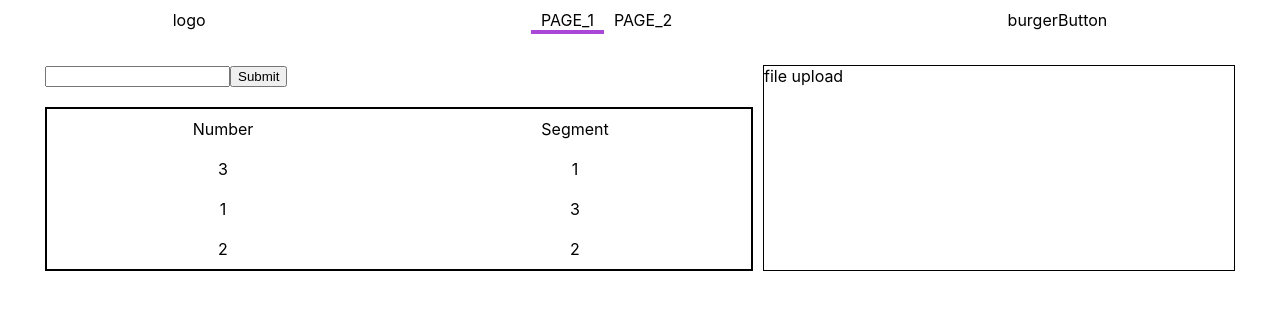
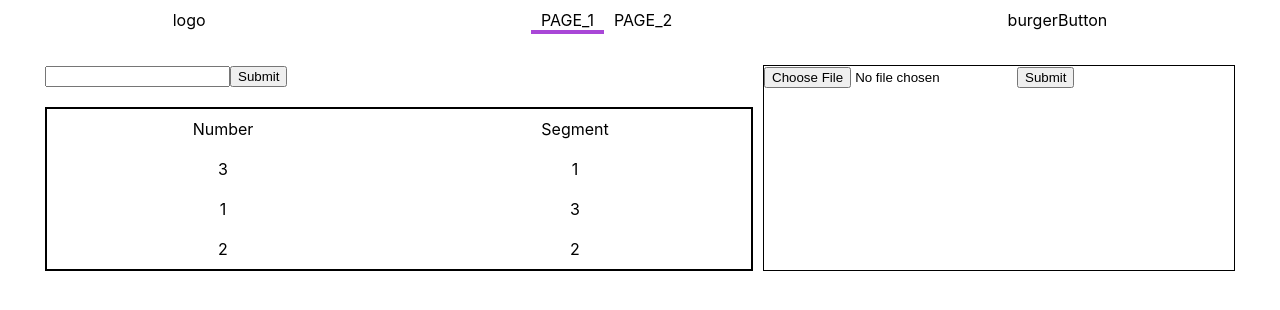
Before and after one commit to cp-final/front, a React (Create React App) app: page / in a window 1280 px wide. Shown: the top 310 px of the page. Built offline with nearby package versions, Linux system fonts and the light colour scheme.

Commit message:
homepage file upload section implementation

```diff
--- a/src/components/HomePage/FileUploadSection/FileUploadSection.jsx
+++ b/src/components/HomePage/FileUploadSection/FileUploadSection.jsx
@@ -1,10 +1,22 @@
-import React from 'react';
+import React, {useState} from 'react';
 import s from "./FileUploadSection.module.css";
 
 const FileUploadSection = (props) => {
+    const [file, setFile] = useState(null);
+
+    const handleSubmit = (e) => {
+        e.preventDefault();
+        if (!file) return;
+        console.log(file);
+    };
+
     return (
         <div className={s.wrapper}>
-            file upload
+            <form onSubmit={handleSubmit}>
+                <input onChange={(e) => setFile(e.target.files[0])} type="file"/>
+                <input type="submit"/>
+            </form>
+            {/*<a href="" download>download</a>*/}
         </div>
     )
 };
```
